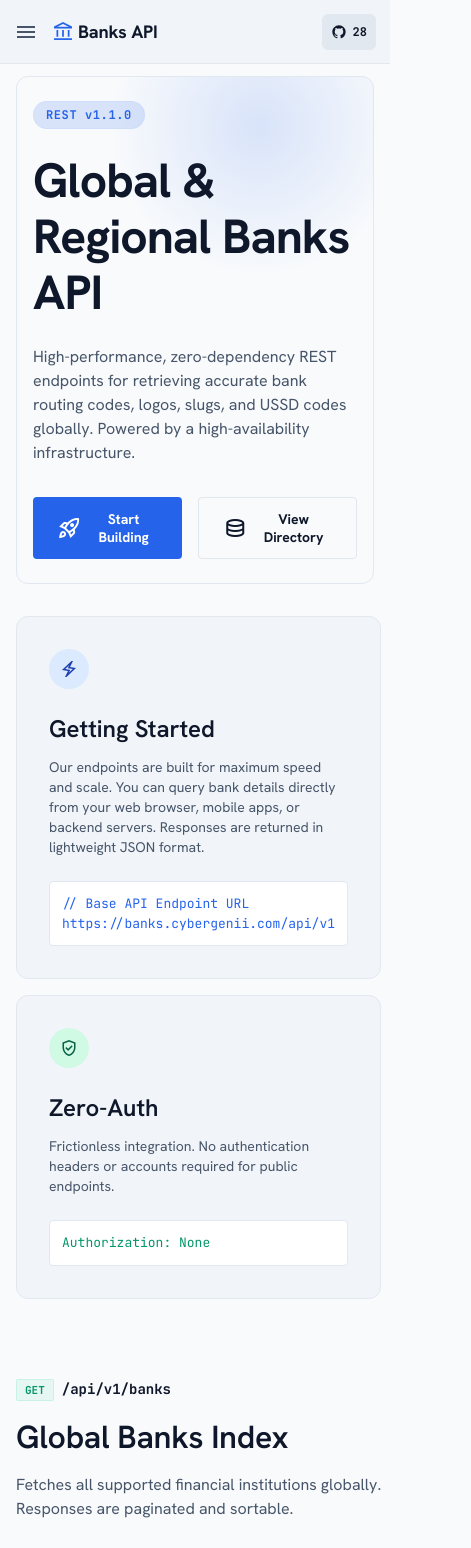
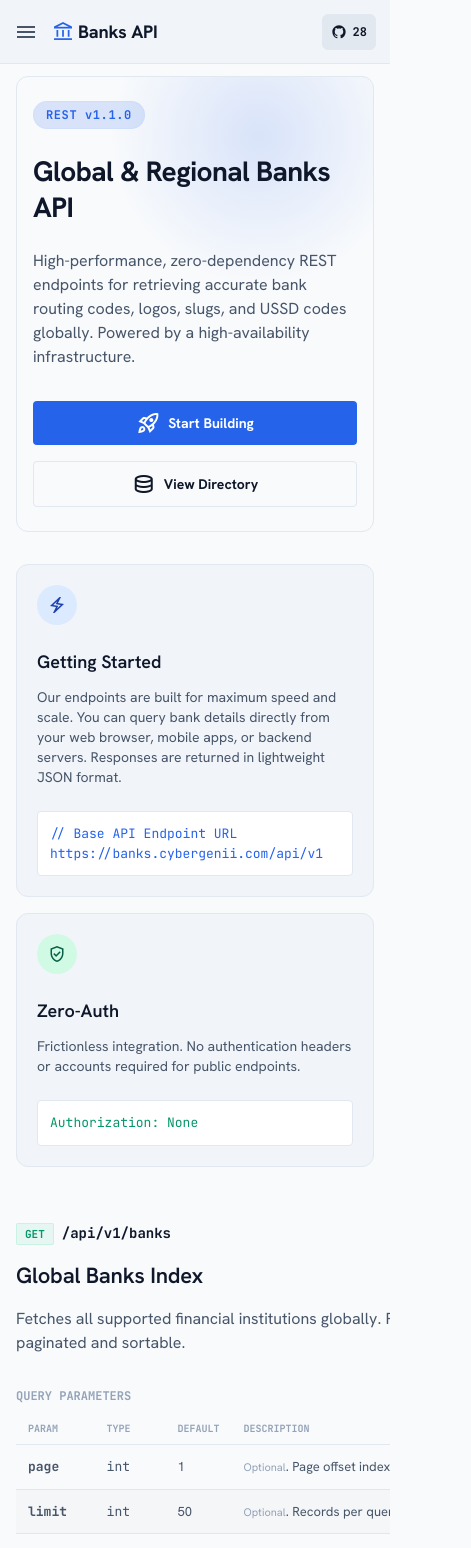
Before and after one commit to derekzyl/bank-api, a Next.js app: page / in a window 390 px wide. Shown: the top 1548 px of the page, 471 px wide, since content can reach past the window. Built offline with nearby package versions, Linux system fonts and the light colour scheme; no server answers.

Commit message:
style: enhance layout and responsiveness across various components, including directory search, mobile navigation, and section headers

```diff
--- a/app/LayoutShell.tsx
+++ b/app/LayoutShell.tsx
@@ -92,6 +92,18 @@
   useEffect(() => {
     setMobileOpen(false);
   }, [pathname]);
+
+  // Prevent background scroll when mobile nav is open
+  useEffect(() => {
+    if (mobileOpen) {
+      document.body.style.overflow = 'hidden';
+    } else {
+      document.body.style.overflow = '';
+    }
+    return () => {
+      document.body.style.overflow = '';
+    };
+  }, [mobileOpen]);
 
   const handleSearchChange = (e: React.ChangeEvent<HTMLInputElement>) => {
     setSearchQuery(e.target.value);
@@ -222,7 +234,7 @@
 
       <div className="layout-shell">
         {/* Sidebar Navigation */}
-        <aside className={`sidebar-nav ${mobileOpen ? 'open' : ''}`}>
+        <aside className={`sidebar-nav ${mobileOpen ? 'open' : ''}`} onClick={() => setMobileOpen(false)}>
           <div className="sidebar-section">
             <div className="sidebar-section-title">CORE REFERENCE</div>
             <div className="sidebar-links">
@@ -320,16 +332,9 @@
         {/* Mobile Sidebar overlay */}
         {mobileOpen && (
           <div
-            style={{
-              position: 'fixed',
-              top: '64px',
-              left: 0,
-              right: 0,
-              bottom: 0,
-              backgroundColor: 'rgba(0, 0, 0, 0.4)',
-              zIndex: 80
-            }}
+            className="mobile-overlay"
             onClick={() => setMobileOpen(false)}
+            aria-hidden="true"
           />
         )}
 
--- a/app/directory/page.tsx
+++ b/app/directory/page.tsx
@@ -94,7 +94,7 @@
 
       {/* Directory controls */}
       <div className="directory-controls">
-        <div className="top-nav-search" style={{ display: 'flex', flex: 1, width: '100%', maxWidth: '480px' }}>
+        <div className="directory-search">
           <span className="material-symbols-outlined" style={{ fontSize: '18px', color: 'var(--outline)' }}>search</span>
           <input
             type="text"
@@ -103,7 +103,7 @@
             onChange={handleSearchChange}
           />
         </div>
-        <div style={{ color: 'var(--outline)', fontSize: '14px', marginLeft: 'auto' }}>
+        <div className="directory-result-count">
           Found {totalRecords} financial institutions
         </div>
       </div>
--- a/app/global.css
+++ b/app/global.css
@@ -130,6 +130,12 @@
   -webkit-font-smoothing: antialiased;
   scroll-behavior: smooth;
   transition: background-color 0.25s ease, color 0.25s ease;
+  overflow-x: hidden;
+}
+
+.layout-root {
+  overflow-x: hidden;
+  width: 100%;
 }
 
 input, select, textarea, button {
@@ -417,6 +423,7 @@
   padding: var(--spacing-gutter);
   max-width: var(--spacing-container-max);
   width: 100%;
+  min-width: 0;
   margin-right: auto;
   transition: margin-left 0.3s ease;
 }
@@ -511,8 +518,39 @@
 
 .hero-actions {
   display: flex;
+  flex-wrap: wrap;
   gap: 16px;
   margin-top: 32px;
+}
+
+/* SHARED LAYOUT UTILITIES */
+.section-header-row {
+  display: flex;
+  justify-content: space-between;
+  align-items: center;
+  gap: 16px;
+  flex-wrap: wrap;
+}
+
+.input-row {
+  display: flex;
+  gap: 12px;
+  flex-wrap: wrap;
+}
+
+.input-row .form-control {
+  flex: 1;
+  min-width: 0;
+}
+
+.mobile-overlay {
+  position: fixed;
+  top: 64px;
+  left: 0;
+  right: 0;
+  bottom: 0;
+  background-color: rgba(0, 0, 0, 0.4);
+  z-index: 80;
 }
 
 /* BUTTONS */
@@ -673,7 +711,8 @@
 
 .endpoint-url-box {
   display: flex;
-  align-items: center;
+  align-items: flex-start;
+  flex-wrap: wrap;
   gap: 8px;
 }
 
@@ -682,14 +721,18 @@
   font-weight: 700;
   font-size: 14px;
   color: var(--on-surface);
+  word-break: break-all;
 }
 
 .parameter-table-container {
   margin-top: 16px;
+  overflow-x: auto;
+  -webkit-overflow-scrolling: touch;
 }
 
 .parameter-table {
   width: 100%;
+  min-width: 480px;
   border-collapse: collapse;
   text-align: left;
 }
@@ -978,11 +1021,49 @@
 }
 
 /* DIRECTORY STYLING */
+.directory-search {
+  display: flex;
+  align-items: center;
+  background-color: var(--surface-container-low);
+  border: 1px solid var(--outline-variant);
+  border-radius: var(--radius-lg);
+  padding: 6px 12px;
+  gap: 8px;
+  flex: 1;
+  width: 100%;
+  max-width: 480px;
+  transition: all 0.2s ease;
+}
+
+.directory-search:focus-within {
+  border-color: var(--primary);
+  box-shadow: 0 0 0 2px var(--glow-primary-hover);
+}
+
+.directory-search input {
+  background: transparent;
+  border: none;
+  outline: none;
+  font-size: 14px;
+  width: 100%;
+  color: var(--on-surface);
+}
+
+.directory-search input::placeholder {
+  color: var(--outline);
+}
+
 .directory-controls {
   display: flex;
   flex-direction: column;
   gap: 16px;
   margin-bottom: 24px;
+}
+
+.directory-result-count {
+  color: var(--outline);
+  font-size: 14px;
+  margin-left: auto;
 }
 
 @media (min-width: 768px) {
@@ -1380,17 +1461,19 @@
   .menu-toggle {
     display: flex;
   }
+  .top-nav .top-nav-search {
+    display: none;
+  }
   .top-nav-center {
     display: none;
   }
-  .top-nav-search {
-    display: none;
-  }
   .sidebar-nav {
     transform: translateX(-100%);
+    box-shadow: none;
   }
   .sidebar-nav.open {
     transform: translateX(0);
+    box-shadow: 4px 0 24px rgba(0, 0, 0, 0.15);
   }
   .main-canvas {
     margin-left: 0;
@@ -1398,6 +1481,7 @@
 
   .api-section {
     grid-template-columns: 1fr;
+    gap: 24px;
   }
   .api-section-right {
     position: static;
@@ -1407,12 +1491,56 @@
   }
   .bento-card-large {
     grid-column: span 1;
+  }
+
+  .display-lg {
+    font-size: 36px;
+    line-height: 44px;
+  }
+
+  .headline-md {
+    font-size: 26px;
+    line-height: 34px;
+  }
+
+  .headline-sm {
+    font-size: 20px;
+    line-height: 28px;
+  }
+
+  .hero-actions .btn {
+    flex: 1;
+    min-width: 140px;
+  }
+
+  .status-card-header {
+    flex-direction: column;
+    align-items: flex-start;
+    gap: 8px;
+  }
+
+  .incident-header {
+    flex-direction: column;
+    gap: 4px;
+  }
+
+  .key-row {
+    flex-direction: column;
+    align-items: flex-start;
+    gap: 12px;
+  }
+
+  .key-row > div:last-child {
+    flex-wrap: wrap;
+    width: 100%;
+    gap: 8px;
   }
 }
 
 @media (max-width: 600px) {
   :root {
     --spacing-gutter: 12px;
+    --spacing-section-gap: 40px;
   }
 
   .main-canvas {
@@ -1420,7 +1548,20 @@
   }
 
   .directory-grid {
+    grid-template-columns: 1fr;
     gap: 12px;
+  }
+
+  .directory-controls {
+    align-items: stretch;
+  }
+
+  .directory-controls > div:last-child {
+    margin-left: 0 !important;
+  }
+
+  .directory-result-count {
+    margin-left: 0;
   }
 
   .bank-card {
@@ -1429,11 +1570,14 @@
 
   .modal-overlay {
     padding: 12px;
+    align-items: flex-end;
   }
 
   .modal-content {
     padding: 20px;
     border-radius: var(--radius-lg);
+    max-height: 90vh;
+    overflow-y: auto;
   }
 
   .hero-card {
@@ -1441,29 +1585,118 @@
     margin-bottom: 32px;
   }
 
+  .bento-card {
+    padding: 20px;
+  }
+
   .top-nav {
     padding: 0 8px;
+    gap: 8px;
   }
 
   .top-nav-left {
     gap: 8px;
+    min-width: 0;
+    flex: 1;
   }
 
   .top-nav-logo {
     font-size: 18px;
     gap: 4px;
+    min-width: 0;
+  }
+
+  .top-nav-logo span:not(.material-symbols-outlined) {
+    overflow: hidden;
+    text-overflow: ellipsis;
+    white-space: nowrap;
   }
 
   .top-nav-logo span.material-symbols-outlined {
     font-size: 22px !important;
+    flex-shrink: 0;
   }
 
   .top-nav-right {
     gap: 6px;
+    flex-shrink: 0;
   }
 
   .top-nav-right button.icon-btn:last-child {
     display: none;
+  }
+
+  .display-lg {
+    font-size: 28px;
+    line-height: 36px;
+  }
+
+  .headline-md {
+    font-size: 22px;
+    line-height: 30px;
+  }
+
+  .headline-sm {
+    font-size: 18px;
+    line-height: 26px;
+  }
+
+  .hero-actions {
+    flex-direction: column;
+  }
+
+  .hero-actions .btn {
+    width: 100%;
+    min-width: 0;
+  }
+
+  .btn {
+    padding: 10px 18px;
+  }
+
+  .metrics-row {
+    grid-template-columns: 1fr;
+  }
+
+  .metric-value {
+    font-size: 24px;
+  }
+
+  .status-banner {
+    flex-direction: column;
+    align-items: flex-start;
+    padding: 20px;
+  }
+
+  .footer-links {
+    flex-wrap: wrap;
+    gap: 12px 20px;
+  }
+
+  .section-header-row {
+    flex-direction: column;
+    align-items: stretch;
+  }
+
+  .section-header-row .btn {
+    width: 100%;
+  }
+
+  .input-row {
+    flex-direction: column;
+  }
+
+  .input-row .btn {
+    width: 100%;
+  }
+
+  .code-panel-header {
+    flex-wrap: wrap;
+    gap: 8px;
+  }
+
+  .pagination {
+    flex-wrap: wrap;
   }
 }
 
--- a/app/keys/page.tsx
+++ b/app/keys/page.tsx
@@ -112,7 +112,7 @@
 
       {/* Analytics Chart */}
       <div className="bento-card" style={{ padding: '24px', marginBottom: '32px', display: 'block' }}>
-        <div style={{ display: 'flex', justifyContent: 'space-between', alignItems: 'center', marginBottom: '16px' }}>
+        <div style={{ display: 'flex', justifyContent: 'space-between', alignItems: 'center', marginBottom: '16px' }} className="section-header-row">
           <div>
             <h3 className="headline-sm" style={{ fontSize: '18px' }}>Integration Analytics</h3>
             <p className="body-sm" style={{ margin: 0 }}>API usage stats over the last week.</p>
@@ -260,7 +260,7 @@
 
       {/* API Key management */}
       <div className="bento-card" style={{ padding: '24px', display: 'block' }}>
-        <div style={{ display: 'flex', justifyContent: 'space-between', alignItems: 'center', marginBottom: '24px' }}>
+        <div style={{ marginBottom: '24px' }} className="section-header-row">
           <div>
             <h3 className="headline-sm" style={{ fontSize: '18px' }}>API Credentials</h3>
             <p className="body-sm" style={{ margin: 0 }}>Create and manage private API keys for your servers.</p>
--- a/app/layout.tsx
+++ b/app/layout.tsx
@@ -1,6 +1,11 @@
 import { ReactNode } from 'react';
 import './global.css';
 import LayoutShell from './LayoutShell';
+
+export const viewport = {
+  width: 'device-width',
+  initialScale: 1,
+};
 
 export const metadata = {
   metadataBase: new URL('https://banks.cybergenii.com'),
--- a/app/settings/page.tsx
+++ b/app/settings/page.tsx
@@ -69,7 +69,7 @@
 
           <div className="form-group">
             <label>Payload Destination URL</label>
-            <div style={{ display: 'flex', gap: '12px' }}>
+            <div className="input-row">
               <input
                 type="url"
                 className="form-control"
```
